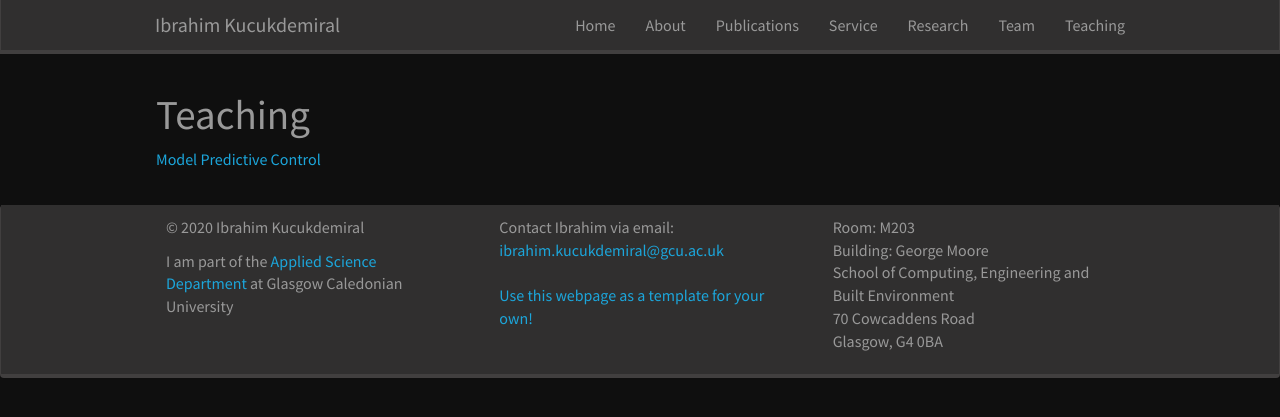
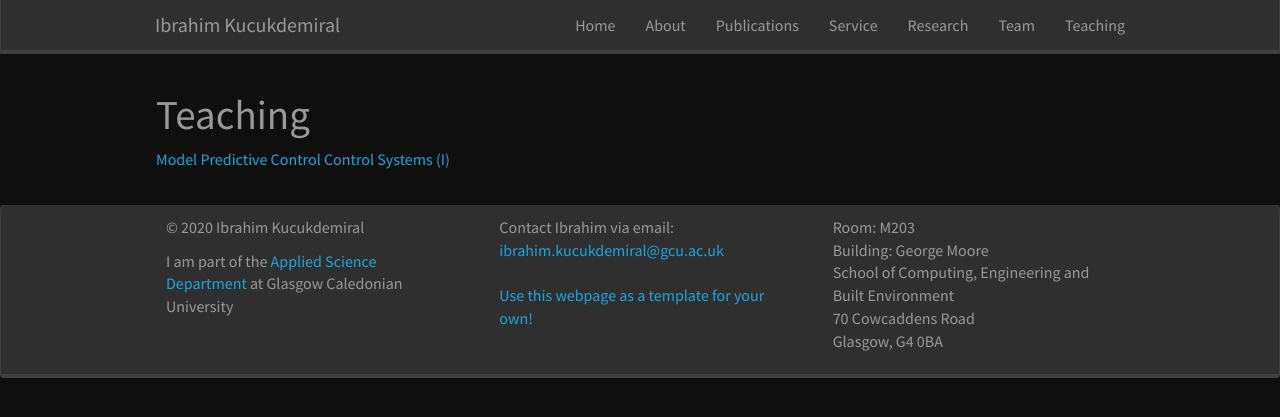
Before and after one commit to kucukdemiral/kucukdemiral.github.io, a Jekyll site: the page built from _pages/teaching.md, in a window 1280 px wide. Shown: the top 417 px of the page. Built offline with Jekyll 4.4.1, drawn with Linux system fonts in a browser that asks for light colours; nearby versions of some CDN libraries; a style sheet for code colours, icons or effects is not loaded.

Commit message:
Update teaching.md

```diff
--- a/_pages/teaching.md
+++ b/_pages/teaching.md
@@ -8,3 +8,4 @@ permalink: /teaching/
 # Teaching
 
 [Model Predictive Control](/teaching/MPC/)
+[Control Systems (I)](/teaching/Control Systems (I)/)
```
